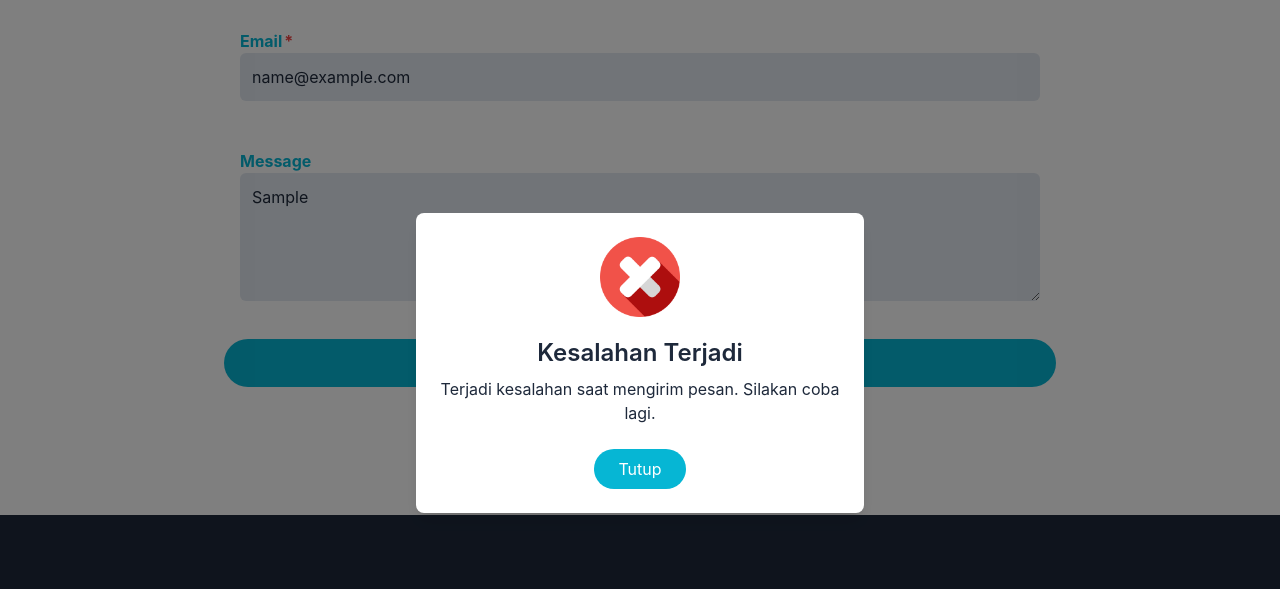
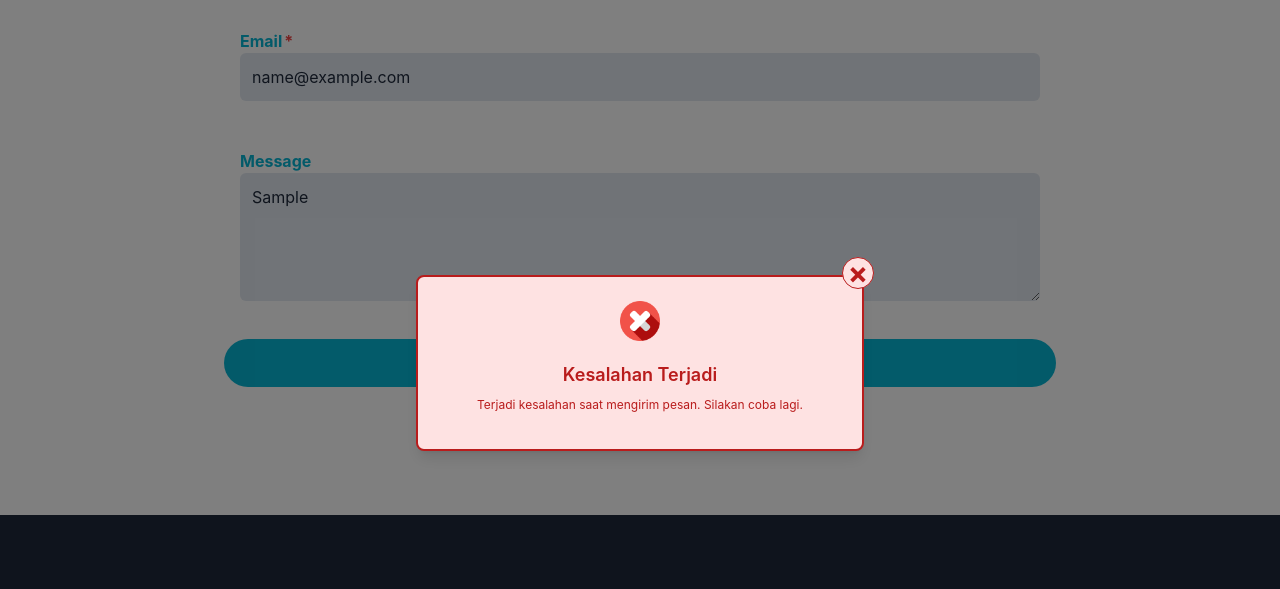
Before and after one commit to FatahRidhoPerdana22/portofolio-tailwind, a website: page index.html in a window 1280 px wide. Both pictures are taken after typing "Sample", "name@example.com", "Sample" into the empty fields and a click on the button "Send". Shown: the part 6218-6807 px from the top of the page. Drawn offline with nearby package versions, Linux system fonts and the light colour scheme; no server answers.

Commit message:
memperbaiki alert

```diff
--- a/index.html
+++ b/index.html
@@ -1663,17 +1663,19 @@
       <div class="absolute inset-0 flex items-center justify-center">
         <div
           id="alertBox"
-          class="flex w-full max-w-md flex-col items-center justify-center rounded-lg p-6 text-center shadow-lg"
+          class="relative mx-auto flex w-8/12 max-w-md flex-col rounded-lg border-2 p-6 text-center shadow-lg"
         >
-          <img id="alertImage" src="" class="mb-3 w-20" alt="" />
-          <h3 id="alertTitle" class="my-2 text-2xl font-semibold"></h3>
-          <p id="alertMessage" class="mb-6 text-base"></p>
-          <button
+          <div
             id="closeAlert"
-            class="rounded-full bg-primary px-6 py-2 text-white hover:opacity-80"
+            class="absolute -right-3 -top-5 h-8 w-8 cursor-pointer rounded-full border"
           >
-            Tutup
-          </button>
+            <span class="text-3xl font-bold leading-none">&times;</span>
+          </div>
+          <div class="flex flex-col items-center justify-center">
+            <img id="alertImage" src="" class="mb-3 w-10" alt="" />
+            <h3 id="alertTitle" class="my-2 text-lg font-semibold"></h3>
+            <p id="alertMessage" class="mb-3 text-xs"></p>
+          </div>
         </div>
       </div>
     </div>
--- a/src/input.css
+++ b/src/input.css
@@ -60,3 +60,11 @@ body {
 .card-back {
   transform: rotateY(180deg);
 }
+
+.green {
+  @apply border-green-700 bg-green-100 text-green-700;
+}
+
+.red {
+  @apply border-red-700 bg-red-100 text-red-700;
+}
```
Also changed, not shown: dist/css/style.css, dist/js/script.js, dist/output.css.
